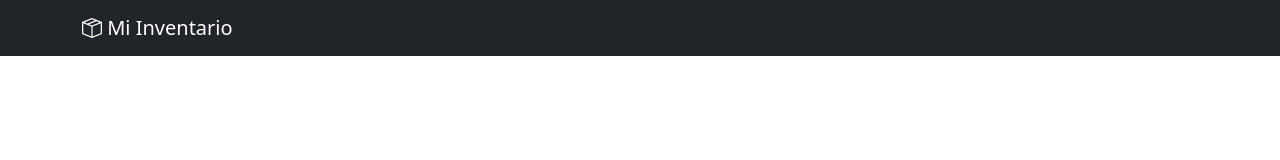
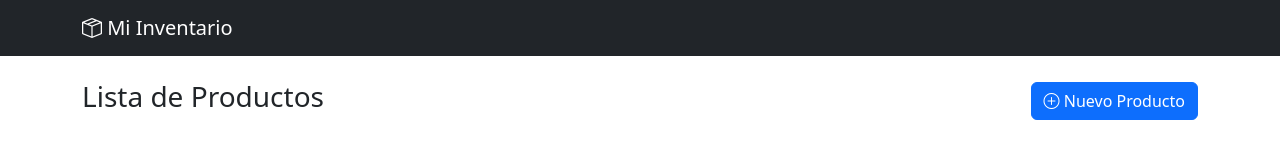
Before and after one commit to CristhianMosayhuate/web-tarea09, a plain HTML site: page index.html in a window 1280 px wide. Drawn offline with nearby package versions, Linux system fonts and the light colour scheme.

Commit message:
Inicio de contenido principal y colocar lo de los enlaces

```diff
--- a/index.html
+++ b/index.html
@@ -24,5 +24,15 @@
             </span>
         </div>
     </nav>
+
+    <div class="container mt-4">
+
+        <div class="d-flex justify-content-between align-items-center mb-3">
+            <h3>Lista de Productos</h3>
+
+            <a href="#modalRegistro" class="btn btn-primary text-decoration-none">
+                <i class="bi bi-plus-circle"></i> Nuevo Producto
+            </a>
+        </div>
 </body>
 </html>
```
